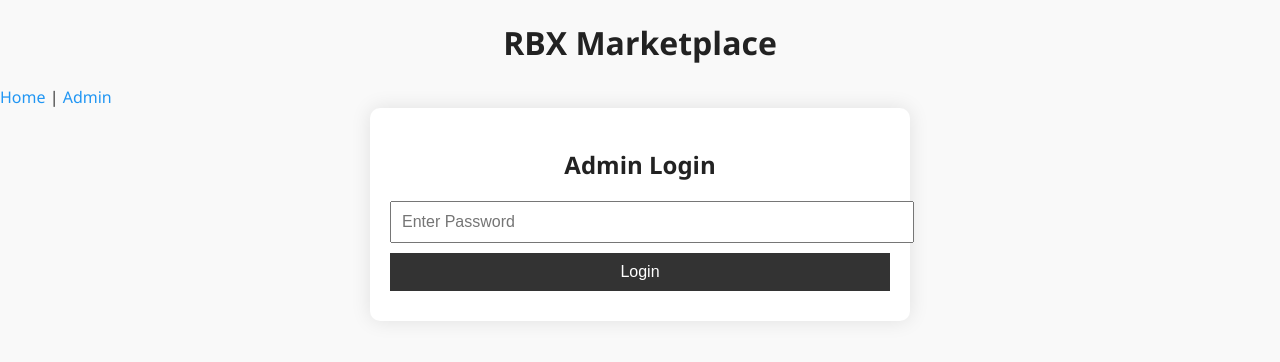
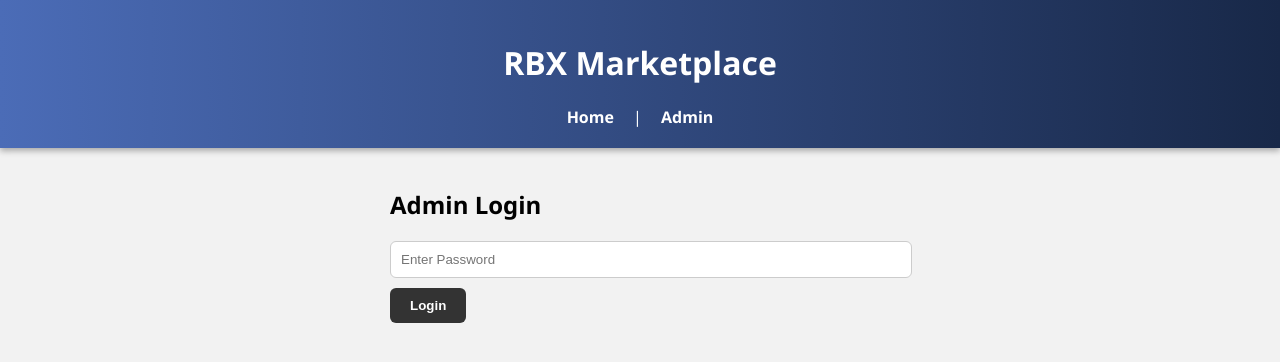
Before and after one commit to WeAreDevs-ops/roblox-market, a React (Vite) app: page /admin in a window 1280 px wide. Shown: the top 362 px of the page. Built offline with nearby package versions, Linux system fonts and the light colour scheme.

Commit message:
Update index.css

```diff
--- a/src/index.css
+++ b/src/index.css
@@ -1,73 +1,65 @@
 body {
-  font-family: 'Segoe UI', Tahoma, Geneva, Verdana, sans-serif;
   margin: 0;
   padding: 0;
-  background-color: #f9f9f9;
-  color: #333;
+  font-family: 'Segoe UI', Tahoma, Geneva, Verdana, sans-serif;
+  background-color: #f2f2f2;
+}
+
+header {
+  background: linear-gradient(90deg, #4b6cb7, #182848);
+  color: #fff;
+  padding: 20px;
+  text-align: center;
+  box-shadow: 0 3px 6px rgba(0,0,0,0.3);
+}
+
+nav a {
+  color: #fff;
+  margin: 0 15px;
+  text-decoration: none;
+  font-weight: bold;
 }
 
 .container {
-  max-width: 1000px;
+  width: 90%;
+  max-width: 900px;
   margin: 30px auto;
-  padding: 20px;
-  background: #fff;
-  border-radius: 10px;
-  box-shadow: 0 0 20px rgba(0,0,0,0.1);
-}
-
-h1, h2 {
-  text-align: center;
-  color: #222;
-}
-
-.cards {
-  display: grid;
-  grid-template-columns: repeat(auto-fit, minmax(220px, 1fr));
-  gap: 20px;
-  margin-top: 30px;
 }
 
 .card {
-  background: #fafafa;
-  padding: 15px;
-  border-radius: 10px;
-  box-shadow: 0 0 10px rgba(0,0,0,0.1);
-  text-align: center;
+  background: #fff;
+  padding: 20px;
+  margin-bottom: 20px;
+  border-radius: 12px;
+  box-shadow: 0 4px 8px rgba(0,0,0,0.1);
 }
 
-.card img {
-  width: 100px;
-  height: 100px;
-  object-fit: cover;
-  border-radius: 50%;
-  margin-bottom: 10px;
-}
-
-input, select, button {
-  display: block;
-  width: 100%;
-  margin: 10px 0;
-  padding: 10px;
-  font-size: 16px;
+.card h3 {
+  margin: 0 0 10px;
 }
 
 button {
-  background-color: #4CAF50;
-  color: white;
+  padding: 10px 20px;
   border: none;
+  border-radius: 6px;
+  font-weight: bold;
   cursor: pointer;
-  transition: 0.3s;
 }
 
-button:hover {
-  background-color: #45a049;
+.buy {
+  background-color: #22c55e;
+  color: white;
 }
 
-a {
-  color: #2196f3;
-  text-decoration: none;
+.delete {
+  background-color: #ef4444;
+  color: white;
 }
 
-a:hover {
-  text-decoration: underline;
+input, select {
+  width: 100%;
+  margin-bottom: 12px;
+  padding: 10px;
+  border-radius: 6px;
+  border: 1px solid #ccc;
 }
```
